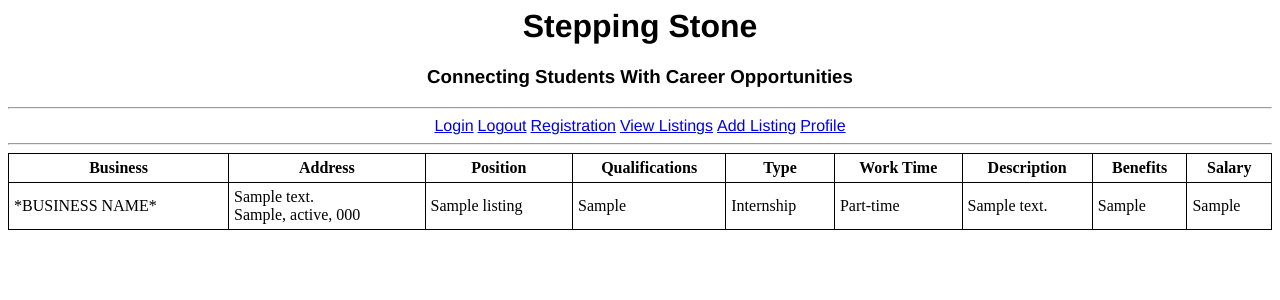
After one commit to ErikSchuessler/steppingstonedev, a Flask app: page /view_listings in a window 1280 px wide. The commit adds this page. Shown: the top 300 px of the page. Run offline with Flask 2, Linux system fonts and the light colour scheme; tables that the repository leaves empty hold one stand-in row (values such as "Sample post").

Commit message:
Developed 'view_listings' page. Discovered Boolean Intership/PartTime bug

```diff
--- a/app/routes.py
+++ b/app/routes.py
@@ -41,6 +41,11 @@ def login():
         return redirect(url_for('hello'))
     return render_template('login.html', form=form)
 
+@app.route('/logout')
+def logout():
+    logout_user()
+    return redirect(url_for('hello'))
+
 @app.route('/profile', methods=['GET', 'POST'])
 def profile():
     profileForm = ProfileForm()
@@ -54,15 +59,11 @@ def profile():
         university = profileForm.university.data
         introduction = profileForm.introduction.data
 
-        profile = Profile(studentId=3, phoneNumber=phoneNumber, contactEmail=contactEmail, highSchool=highSchool, university=university, introduction=introduction)
+        profile = Profile(studentId=1, phoneNumber=phoneNumber, contactEmail=contactEmail, highSchool=highSchool, university=university, introduction=introduction)
         db.session.add(profile)
         db.session.commit()
         return redirect(url_for('hello'))
     return render_template('profile.html', profileForm= ProfileForm())
-
-
-
-
 
 @app.route('/add_listing', methods=['GET', 'POST'])
 def add_listing():
@@ -85,6 +86,13 @@ def add_listing():
         db.session.commit()
         return redirect(url_for('hello'))
     return render_template('add_listing.html', form=form)
+
+@app.route('/view_listings', methods=['GET', 'POST'])
+def view_listings():
+    all = db.session.query(Listing).all()
+    print(all, file=sys.stderr)
+    return render_template('view_listings.html', Listings=all)
+
 
 
 @app.route('/registration')
--- a/app/templates/base.html
+++ b/app/templates/base.html
@@ -14,12 +14,11 @@
         th {
           text-align: left;
         }
-        input[type='password'] {
-          font-family: Verdana;
-          letter-spacing: 0.125em;
-        }
         .center {
           text-align: center;
+        }
+        a {
+          font-family: Helvetica
         }
         </style>
         <title>Stepping Stone</title>
@@ -31,17 +30,19 @@
         <h3 style=color:black>Connecting Students With Career Opportunities</h3>
         <hr>
         <div>
-          <a href="/view_all">View All</a>
+<!--      <a href="/view_all">View All</a>
           <a href="/sort_by_name">Sort by name</a>
           <a href="/delete">Delete city</a>
           <a href="/search">Search city</a>
-          <a href="/filter_population">Filter by population</a>
+          <a href="/filter_population">Filter by population</a> -->
           <a href="/login">Login</a>
+          <a href="/logout">Logout</a>
           <a href="/registration">Registration</a>
+          <a href="/view_listings">View Listings</a>
           <a href="/add_listing">Add Listing</a>
           <a href="/profile">Profile</a>
+
         </div>
-
         <hr>
         {% block content %}{% endblock %}
       </div>
--- a/app/templates/homepage.html
+++ b/app/templates/homepage.html
@@ -1,5 +1,5 @@
 {% extends "base.html" %}
 
 {% block content %}
-		<h3 style=color:red> Flask DB demo. Click options above. </h3>
+		<h2 style=color:black> Welcome to Stepping Stone. </h2>
 {% endblock %}
--- /dev/null
+++ b/app/templates/view_listings.html
@@ -0,0 +1,45 @@
+{% extends "base.html" %}
+
+{% block content %}
+    <table style="width: 100%;" border="6" cellpadding="20">
+
+    <tr>
+        <th style="text-align:center">Business</th>
+        <th style="text-align:center">Address</th>
+        <th style="text-align:center">Position</th>
+        <th style="text-align:center">Qualifications</th>
+        <th style="text-align:center">Type</th>
+        <th style="text-align:center">Work Time</th>
+        <th style="text-align:center">Description</th>
+        <th style="text-align:center">Benefits</th>
+        <th style="text-align:center">Salary</th>
+    </tr>
+    {% for listing in Listings %}
+    <tr>
+        <td>*BUSINESS NAME*</td>
+        <td>{{listing.streetAddress}}<br>
+            {{listing.city}}, {{listing.state}}, {{listing.zip}}</td>
+        <td>{{listing.positionTitle}}</td>
+        <td>{{listing.qualifications}}</td>
+        <td>
+            {% if listing.isInternship==1: %}
+                Internship
+            {% elif listing.isInternship==0: %}
+                Job
+            {% endif %}
+        </td>
+        <td>
+            {% if listing.isPartTime==1: %}
+                Part-time
+            {% elif listing.isParTime==0: %}
+                Full-time
+            {% endif %}
+        </td>
+        <td>{{listing.description}}</td>
+        <td>{{listing.benefits}}</td>
+        <td>{{listing.salary}}</td>
+    </tr>
+    {% endfor %}
+    </table>
+
+{% endblock %}
--- a/main.py
+++ b/main.py
@@ -7,10 +7,10 @@ import sys
 #db.drop_all()
 #db.create_all()
 
-role1 = Roles(id=1, description='Student')
+""" role1 = Roles(id=1, description='Student')
 role2 = Roles(id=2, description='Business')
 role3 = Roles(id=3, description='Administrator')
 db.session.add(role1)
 db.session.add(role2)
 db.session.add(role3)
-db.session.commit()
+db.session.commit() """
```
